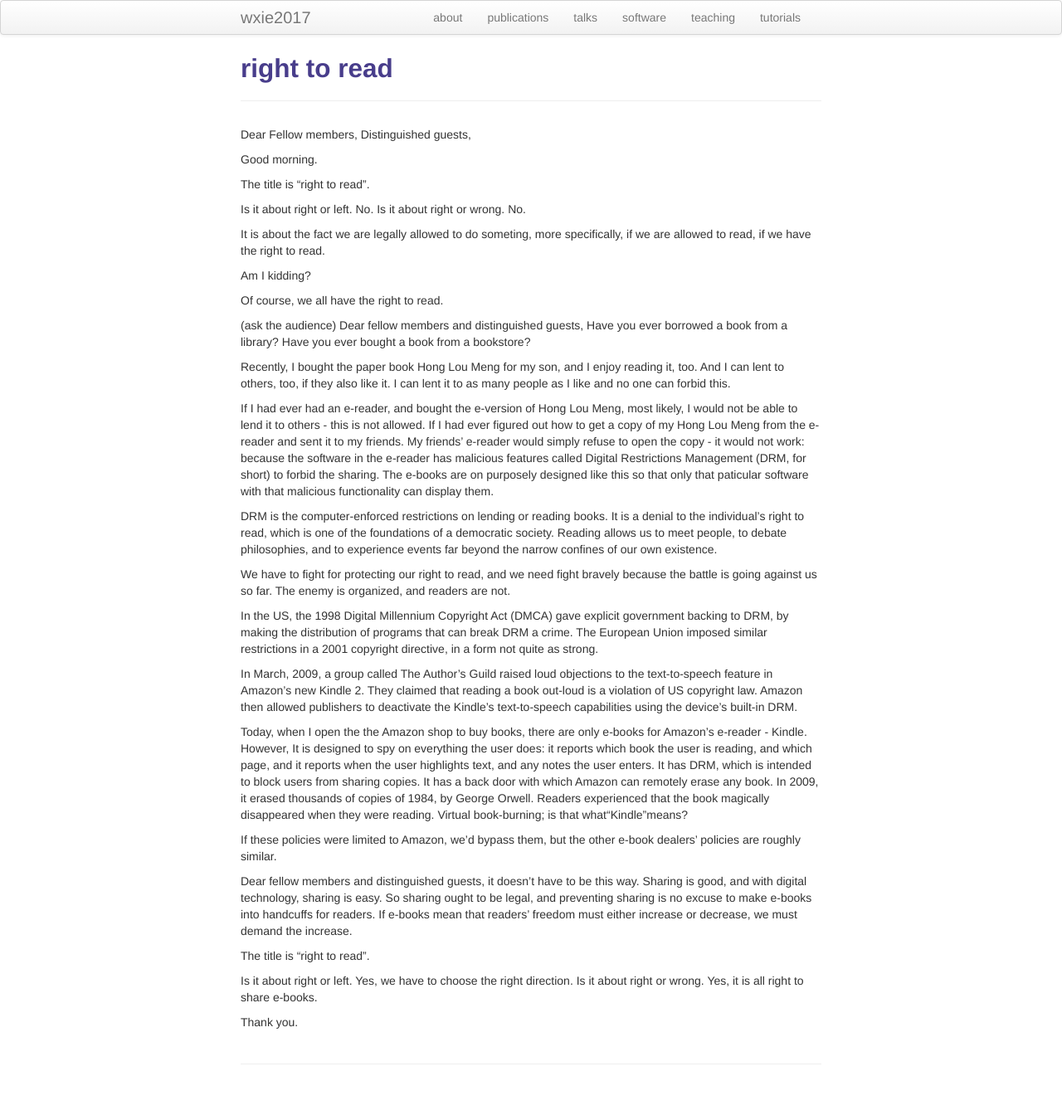
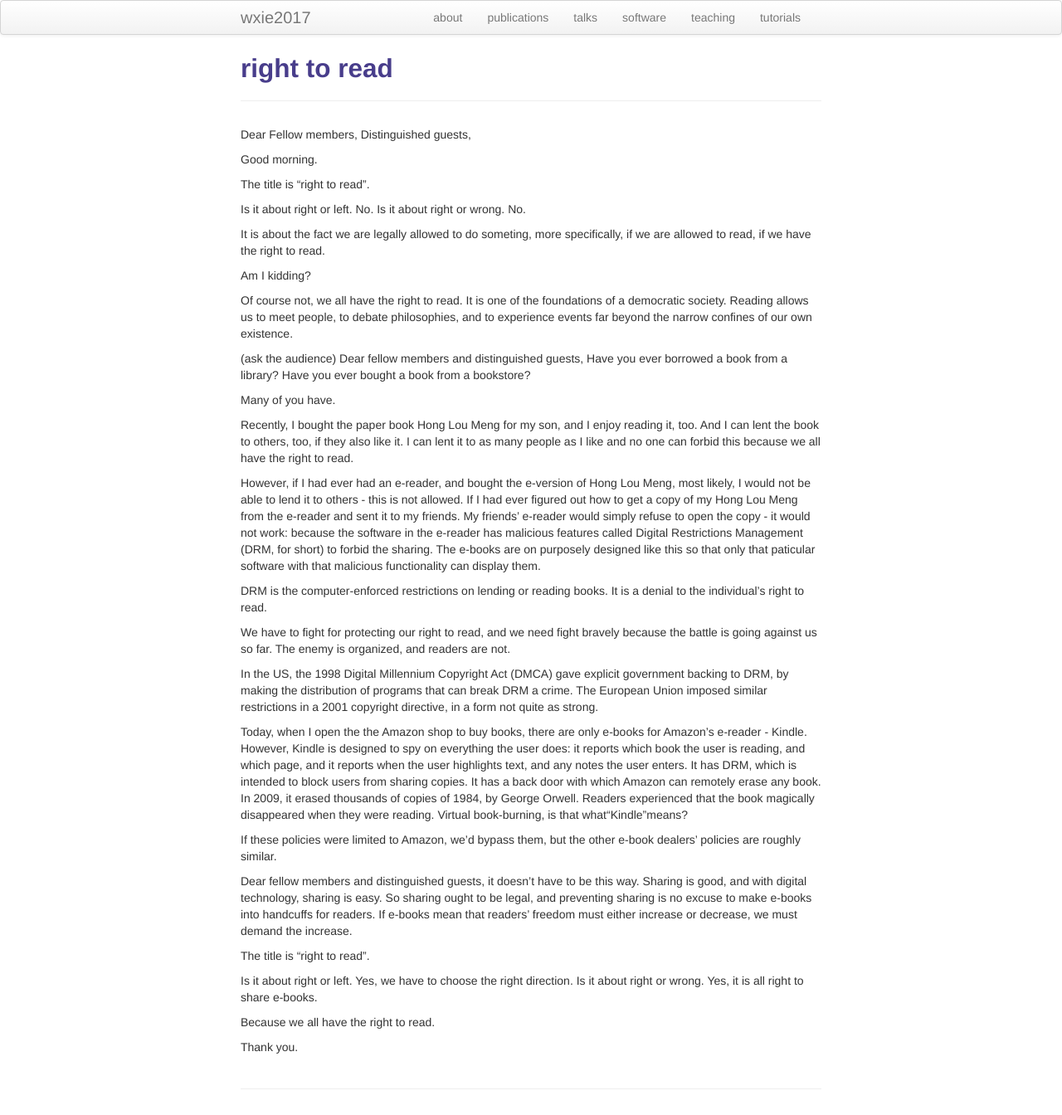
Before and after one commit to wxie2017/wxie2017.github.io, a Jekyll site: the page built from pages/speech/right2read.md, in a window 1280 px wide. Shown: the whole page at 83% size. Built offline with Jekyll 4.4.1, drawn with Linux system fonts in a browser that asks for light colours; before the commit the page ends 1314 px from its top, so only the background shows below that.

Commit message:
update the content

```diff
--- a/pages/speech/right2read.md
+++ b/pages/speech/right2read.md
@@ -20,29 +20,32 @@ allowed to read, if we have the right to read.
 
 Am I kidding?
 
-Of course, we all have the right to read.
+Of course not, we all have the right to read. It is one of the foundations of a democratic
+society. Reading allows us to meet people, to debate philosophies, and to experience events
+far beyond the narrow confines of our own existence.
 
 (ask the audience)
 Dear fellow members and distinguished guests,
 Have you ever borrowed a book from a library?
 Have you ever bought a book from a bookstore?
 
+Many of you have.
+
 Recently, I bought the paper book Hong Lou Meng for my son, and I enjoy reading it, too.
-And I can lent to others, too, if they also like it. I can lent it to as many people as
-I like and no one can forbid this.
+And I can lent the book to others, too, if they also like it. I can lent it to as many
+people as I like and no one can forbid this because we all have the right to read.
 
-If I had ever had an e-reader, and bought the e-version of Hong Lou Meng, most likely, I
-would not be able to lend it to others - this is not allowed. If I had ever figured out
-how to get a copy of my Hong Lou Meng from the e-reader and sent it to my friends. My
-friends' e-reader would simply refuse to open the copy - it would not work: because the
-software in the e-reader has malicious features called Digital Restrictions Management
-(DRM, for short) to forbid the sharing. The e-books are on purposely designed like this
-so that only that paticular software with that malicious functionality can display them.
+However, if I had ever had an e-reader, and bought the e-version of Hong Lou Meng, most
+likely, I would not be able to lend it to others - this is not allowed. If I had ever
+figured out how to get a copy of my Hong Lou Meng from the e-reader and sent it to my
+friends. My friends' e-reader would simply refuse to open the copy - it would not work:
+because the software in the e-reader has malicious features called Digital Restrictions
+Management (DRM, for short) to forbid the sharing. The e-books are on purposely designed
+like this so that only that paticular software with that malicious functionality can
+display them.
 
 DRM is the computer-enforced restrictions on lending or reading books. It is a denial to
-the individual's right to read, which is one of the foundations of a democratic society.
-Reading allows us to meet people, to debate philosophies, and to experience events far
-beyond the narrow confines of our own existence.
+the individual's right to read.
 
 We have to fight for protecting our right to read, and we need fight bravely because
 the battle is going against us so far. The enemy is organized, and readers are not.
@@ -52,20 +55,14 @@ backing to DRM, by making the distribution of programs that can break DRM a crim
 The European Union imposed similar restrictions in a 2001 copyright directive, in a
 form not quite as strong.
 
-In March, 2009, a group called The Author's Guild raised loud objections to the
-text-to-speech feature in Amazon's new Kindle 2. They claimed that reading a book
-out-loud is a violation of US copyright law. Amazon then allowed publishers to
-deactivate the Kindle's text-to-speech capabilities using the device's built-in
-DRM.
-
 Today, when I open the the Amazon shop to buy books, there are only e-books for
-Amazon's e-reader - Kindle. However, It is designed to spy on everything the user
+Amazon's e-reader - Kindle. However, Kindle is designed to spy on everything the user
 does: it reports which book the user is reading, and which page, and it reports
 when the user highlights text, and any notes the user enters. It has DRM, which
 is intended to block users from sharing copies. It has a back door with which
 Amazon can remotely erase any book. In 2009, it erased thousands of copies of 1984,
 by George Orwell. Readers experienced that the book magically disappeared when they
-were reading. Virtual book-burning; is that what“Kindle”means?
+were reading. Virtual book-burning, is that what“Kindle”means?
 
 If these policies were limited to Amazon, we'd bypass them, but the other e-book
 dealers' policies are roughly similar.
@@ -81,4 +78,6 @@ The title is "right to read".
 Is it about right or left. Yes, we have to choose the right direction.
 Is it about right or wrong. Yes, it is all right to share e-books.
 
+Because we all have the right to read.
+
 Thank you.
```
